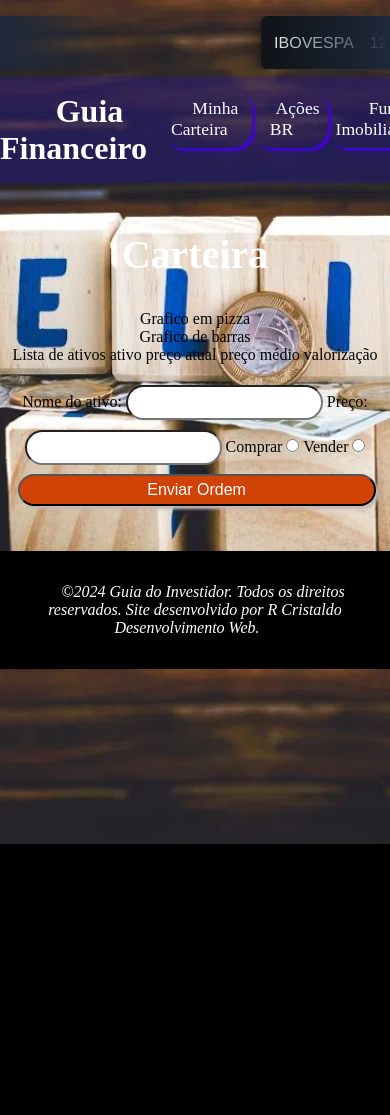
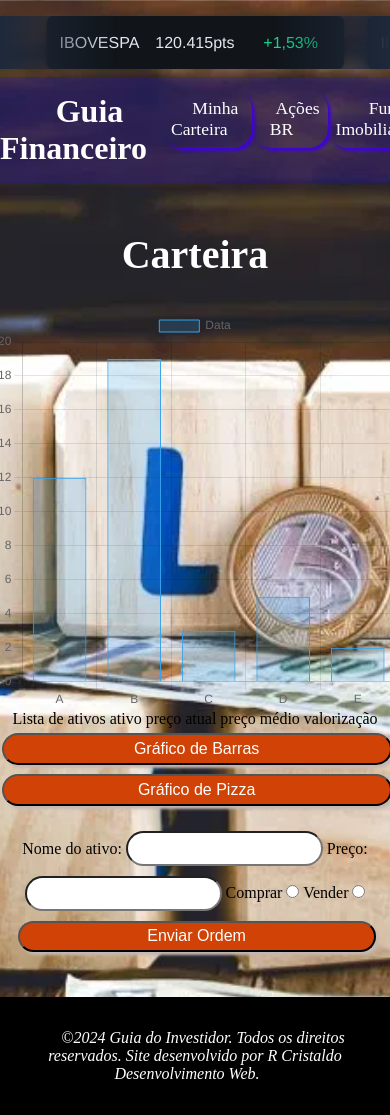
Before and after one commit to DiegoRCristaldo/investimento, a PHP site: page /assets/admin.html in a window 390 px wide; the page is wider, and only the part inside the window is pictured. Before the commit the page ends 844 px from the top of that part, so only its background shows below. Run offline with PHP 8.4, Linux system fonts and the light colour scheme.

Commit message:
Novas atualizações

```diff
--- a/assets/admin.html
+++ b/assets/admin.html
@@ -69,21 +69,24 @@
         <div class="row">
             <div>
                 <h1>Carteira</h1>
+                <div class="chart-container">
+                  <!-- Gráfico de barras -->
+                  <canvas id="barChart" width="400" height="400"></canvas>
+                  <!-- Gráfico de pizza -->
+                  <canvas id="pieChart" width="400" height="400"></canvas>
+              </div>
                 <div>
-                    <div>
-                        Grafico em pizza
-                    </div>
-                    <div>
-                        Grafico de barras
-                    </div>
-                    <div>
                         Lista de ativos
                         ativo
                         preço atual
                         preço médio
                         valorização
-                    </div>
+                  </div>
                 </div>
+            </div>
+            <div>
+              <button onclick="showBarChart()">Gráfico de Barras</button>
+              <button onclick="showPieChart()">Gráfico de Pizza</button>
             </div>
             <div>
                 <form action="../data/banco.html" method="get">
@@ -108,5 +111,7 @@
         <cite><a href="https://rcristaldodevweb.netlify.app">&copy;2024 Guia do Investidor. Todos os direitos reservados. Site desenvolvido por R
           Cristaldo Desenvolvimento Web.</a></cite>
     </footer>
+    <script src="https://cdn.jsdelivr.net/npm/chart.js"></script>
+    <script src="script.js"></script>
 </body>
 </html>
--- /dev/null
+++ b/assets/script.js
@@ -0,0 +1,98 @@
+// Dados para os gráficos
+let barChartLabels = ['A', 'B', 'C', 'D', 'E'];
+let barChartData = [12, 19, 3, 5, 2];
+let pieChartLabels = ['A', 'B', 'C', 'D', 'E'];
+let pieChartData = [30, 10, 20, 15, 25];
+
+// Variáveis para os gráficos
+let barChart, pieChart;
+
+// Função para criar o gráfico de barras
+function createBarChart() {
+    var ctx = document.getElementById('barChart').getContext('2d');
+    barChart = new Chart(ctx, {
+        type: 'bar',
+        data: {
+            labels: barChartLabels,
+            datasets: [{
+                label: 'Data',
+                data: barChartData,
+                backgroundColor: 'rgba(54, 162, 235, 0.2)',
+                borderColor: 'rgba(54, 162, 235, 1)',
+                borderWidth: 1
+            }]
+        },
+        options: {
+            scales: {
+                yAxes: [{
+                    ticks: {
+                        beginAtZero: true
+                    }
+                }]
+            }
+        }
+    });
+}
+
+// Função para criar o gráfico de pizza
+function createPieChart() {
+    var ctx = document.getElementById('pieChart').getContext('2d');
+    pieChart = new Chart(ctx, {
+        type: 'pie',
+        data: {
+            labels: pieChartLabels,
+            datasets: [{
+                data: pieChartData,
+                backgroundColor: [
+                    'rgba(255, 99, 132, 0.2)',
+                    'rgba(54, 162, 235, 0.2)',
+                    'rgba(255, 206, 86, 0.2)',
+                    'rgba(75, 192, 192, 0.2)',
+                    'rgba(153, 102, 255, 0.2)'
+                ],
+                borderColor: [
+                    'rgba(255, 99, 132, 1)',
+                    'rgba(54, 162, 235, 1)',
+                    'rgba(255, 206, 86, 1)',
+                    'rgba(75, 192, 192, 1)',
+                    'rgba(153, 102, 255, 1)'
+                ],
+                borderWidth: 1
+            }]
+        },
+        options: {
+            scales: {
+                yAxes: [{
+                    display: false
+                }],
+                xAxes: [{
+                    display: false
+                }]
+            }
+        }
+    });
+}
+
+// Função para mostrar o gráfico de barras e ocultar o gráfico de pizza
+function showBarChart() {
+    if (pieChart) {
+        pieChart.destroy();
+    }
+    createBarChart();
+    document.getElementById('barChart').classList.add('active');
+    document.getElementById('pieChart').classList.remove('active');
+}
+
+// Função para mostrar o gráfico de pizza e ocultar o gráfico de barras
+function showPieChart() {
+    if (barChart) {
+        barChart.destroy();
+    }
+    createPieChart();
+    document.getElementById('barChart').classList.remove('active');
+    document.getElementById('pieChart').classList.add('active');
+}
+
+// Inicializar com o gráfico de barras visível
+createBarChart();
+document.getElementById('barChart').classList.add('active');
--- a/assets/style.css
+++ b/assets/style.css
@@ -245,6 +245,24 @@ li.lista{
 a.link:hover{
     color: #3f05d0;
 }
+
+/* Estilo para o contêiner dos gráficos */
+.chart-container {
+    display: flex;
+    width: 25rem;
+}
+
+/* Estilo para cada gráfico individual */
+canvas {
+    display: none;
+}
+
+/* Estilo para mostrar o gráfico ativo */
+canvas.active {
+    display: block;
+}
+
+
 /*Fim do Conteúdo do Admin*/
 
 @media (max-width: 376px) {
@@ -256,9 +274,12 @@ a.link:hover{
     }
 }
 @media (max-width: 426px) {
+    .inner{
+        animation: loop 15s linear infinite;
+    }
     div.conteudo-principal{
         display: flex;
-        flex-direction: column;
+        flex-direction: column-reverse;
         align-items: center;
     }
     div.texto-principal, div.login{
```
